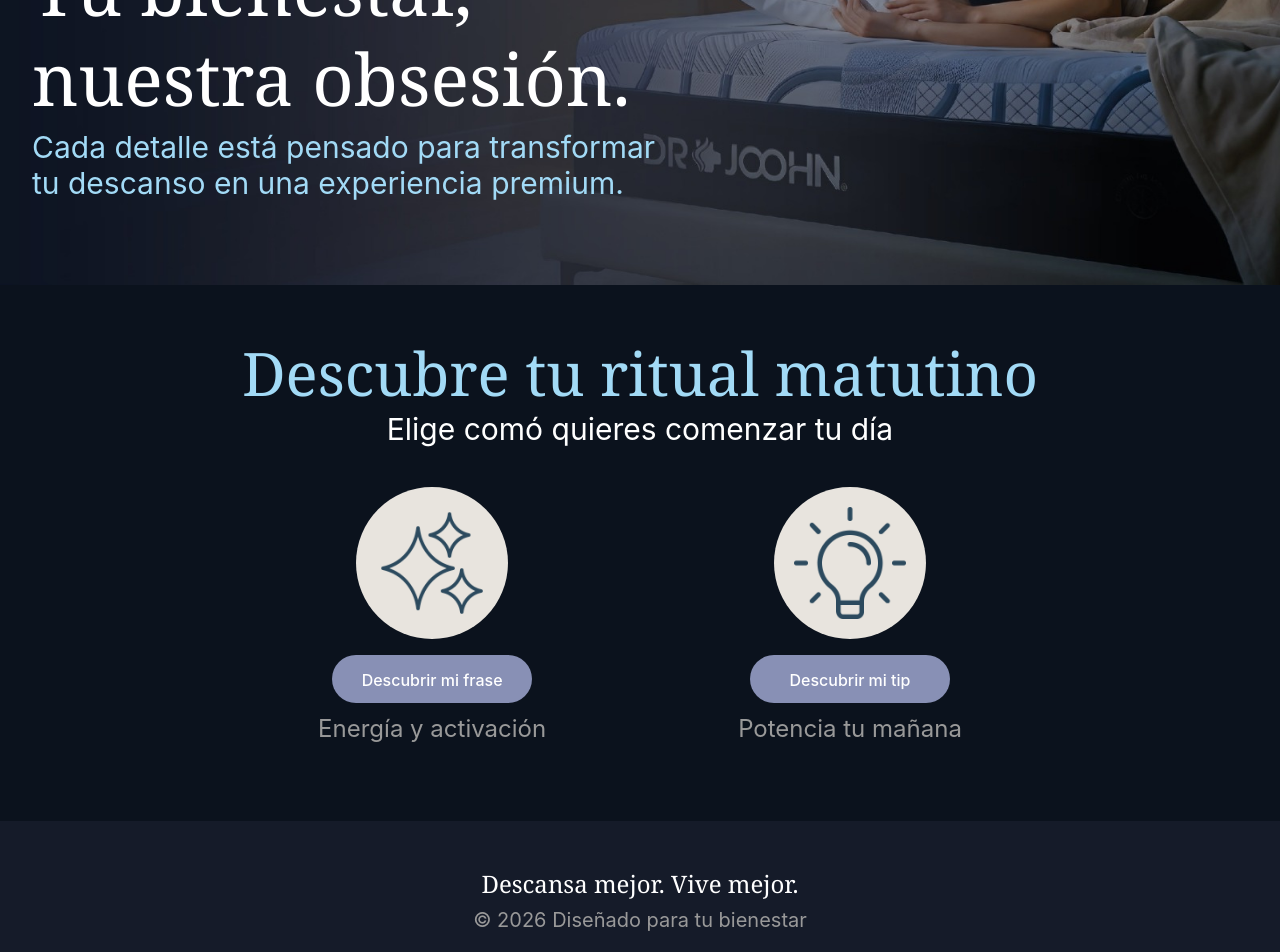
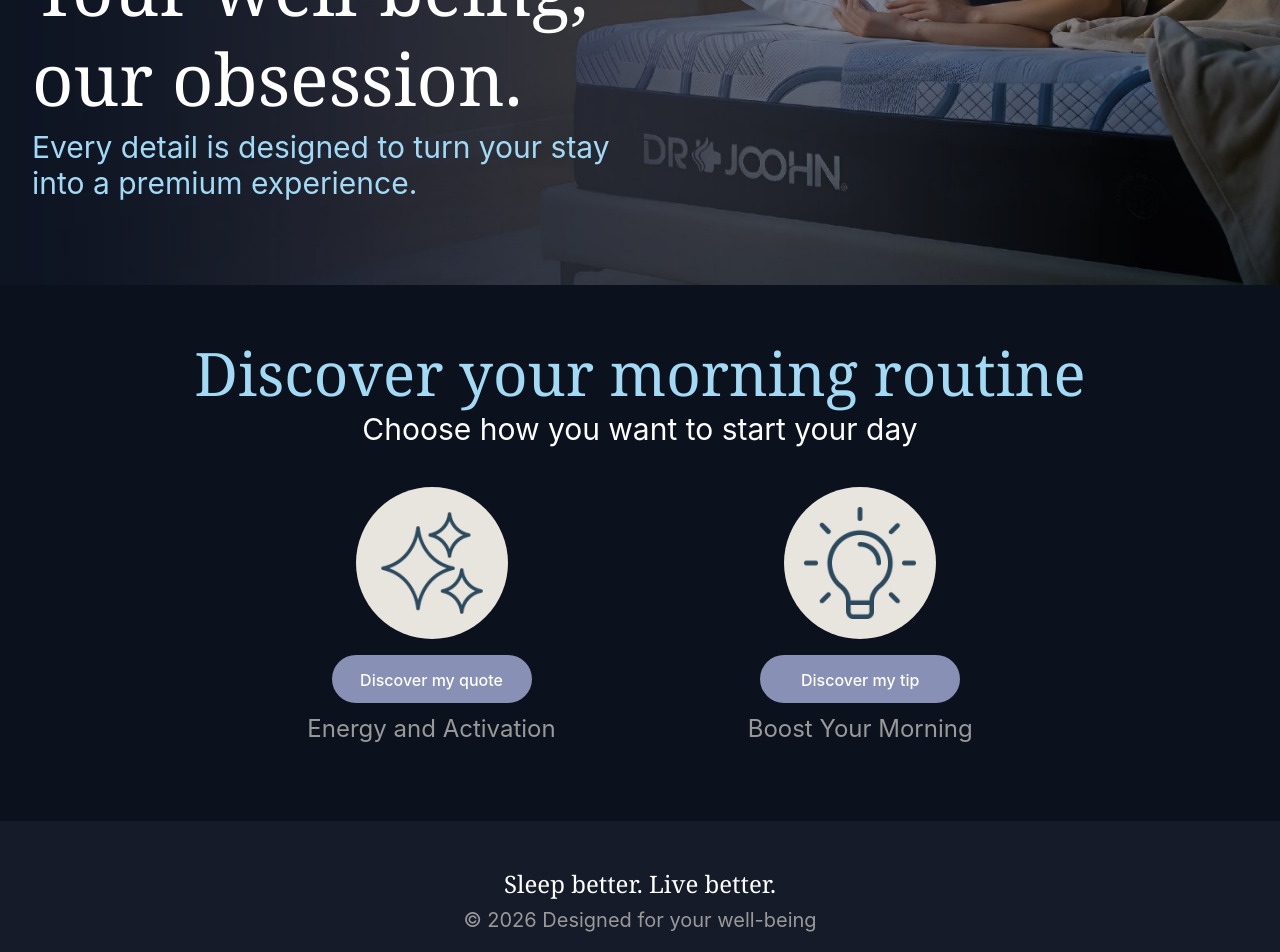
Before and after one commit to softwaredlg/Streak-Pages-front-, a React (Vite) app: page /home in a window 1280 px wide. Shown: the part 160-1112 px from the top of the page. Built offline with nearby package versions, Linux system fonts and the light colour scheme; sample sign-in values are in the browser's storage.

Commit message:
cambio de idioma de textos

```diff
--- a/src/components/footer.jsx
+++ b/src/components/footer.jsx
@@ -38,7 +38,7 @@ const Footer = ({ theme }) => {
                     id="footerText1"
                 >
                     <p>
-                        Descansa mejor. Vive mejor.
+                        Sleep better. Live better.
                     </p>
                 </div>
 
@@ -52,7 +52,7 @@ const Footer = ({ theme }) => {
                     id="footerText2"
                 >
                     <p>
-                        © 2026 Diseñado para tu bienestar
+                        © 2026 Designed for your well-being
                     </p>
                 </div>
             </div>
--- a/src/components/header.jsx
+++ b/src/components/header.jsx
@@ -1,9 +1,6 @@
 
 
 const Header = ({ theme }) => {
-    const a = {
-
-    }
     return (
         <div className="w-full overflow-hidden"
             id="headerContainer"
@@ -51,8 +48,8 @@ const Header = ({ theme }) => {
                                 leading-tight
                                 pb-1.5
                             `}>
-                            Tu bienestar, <br />
-                            nuestra obsesión.
+                            Your well-being, <br />
+                            our obsession.
                         </p>
                         <p className={`
                             ${theme.headerFontSubTitle}
@@ -64,8 +61,8 @@ const Header = ({ theme }) => {
                             2xl:text-4xl
                         `}
                         >
-                            Cada detalle está pensado para transformar<br />
-                            tu descanso en una experiencia premium.
+                            Every detail is designed to turn your stay<br />
+                            into a premium experience.
                         </p>
                     </div>
                 </div>
--- a/src/views/HomePage.jsx
+++ b/src/views/HomePage.jsx
@@ -81,7 +81,7 @@ const HomePage = ({ theme }) => {
                     xl:text-6xl
                     2xl:text-7xl
                     `}
-                    >Descubre tu ritual matutino</h1>
+                    >Discover your morning routine</h1>
                     <h2 className={`
                     ${theme.contentFontColorSubTitle}
                     mt-2
@@ -93,7 +93,7 @@ const HomePage = ({ theme }) => {
                     2xl:text-4xl
 
                     `}
-                    >Elige comó quieres comenzar tu día</h2>
+                    >Choose how you want to start your day</h2>
                 </div>
                 <div className="
                         gap-2
@@ -113,7 +113,7 @@ const HomePage = ({ theme }) => {
                         </div>
                         <div className="flex justify-center" id="phraseButtonContainer">
                             <Button
-                                text={"Descubrir mi frase"}
+                                text={"Discover my quote"}
                                 onClick={() => handlerClaimContent("PHRASE")}//cambiar por onClick
                                 bgColor={"#8890B5"}
                                 textColor={"#ffffff"}
@@ -126,7 +126,7 @@ const HomePage = ({ theme }) => {
                                 my-4
                                 sm:my-2.5
                             `}
-                            >Energía y activación</p>
+                            >Energy and Activation</p>
                         </div>
                     </div>
                     <div className="" id="tipContainer">
@@ -135,7 +135,7 @@ const HomePage = ({ theme }) => {
                         </div>
                         <div className="flex justify-center" id="tipButtonContainer">
                             <Button
-                                text={"Descubrir mi tip"}
+                                text={"Discover my tip"}
                                 onClick={() => handlerClaimContent("TIP")}//cambiar por onClick
                                 bgColor={"#8890B5"}
                                 textColor={"#ffffff"}
@@ -148,7 +148,7 @@ const HomePage = ({ theme }) => {
                                 my-4
                                 sm:my-2.5
                             `}
-                            >Potencia tu mañana</p>
+                            >Boost Your Morning</p>
                         </div>
                     </div>
                 </div>
--- a/src/views/SaveContent.jsx
+++ b/src/views/SaveContent.jsx
@@ -71,7 +71,7 @@ const SaveContent = ({ theme }) => {
                         ${theme.contentFontColorTitle}
                         text-2xl
                     `}
-                    >Tus frases guardadas</p>
+                    >Your saved phrases</p>
                     {
                         savedPhrases.map(
                             ({ content_id, contents }) => (
@@ -108,7 +108,7 @@ const SaveContent = ({ theme }) => {
                             ${theme.contentFontColorTitle}
                             text-2xl
                         `}
-                    >Tus tips guardados</p>
+                    >Your saved tips</p>
                     {
                         savedTips.map(
                             ({ content_id, contents }) => (
--- a/src/views/StreakPage.jsx
+++ b/src/views/StreakPage.jsx
@@ -93,8 +93,8 @@ const StreakPage = ({ theme }) => {
                                 xl:mt-5
                                 md:text-xl
                             `}
-                        >Tu descanso de anoche te preparo para hoy. <br />
-                            Hazlo extraordinario.</p>
+                        >Your rest last night has prepared you for today.<br />
+                            Make it extraordinary.</p>
                     </div>
                     <div className="
                             flex
@@ -115,7 +115,7 @@ const StreakPage = ({ theme }) => {
                             <Button
                                 onClick={handlerSaveContent}
                                 icon={"guardar"}
-                                text={"Guardar"}
+                                text={"Save"}
                                 bgColor={"#EEEBE4"}
                             />
                         </div>
@@ -123,7 +123,7 @@ const StreakPage = ({ theme }) => {
                             <Button
                                 onClick={handleShare}
                                 icon={"compartir"}
-                                text={"Compartir"}
+                                text={"Share"}
                                 bgColor={"#EEEBE4"}
                             />
                         </div>
@@ -159,7 +159,7 @@ const StreakPage = ({ theme }) => {
                             md:text-sm
                             lg:text-base
                             `}
-                        >DÍAS DISFRUTANDO TU DESCANSO
+                        >DAYS OF RELAXATION
                         </p>
                     </div>
                     <p className={`${theme.contetNumberText} text-5xl`}>{content.streak}</p>
@@ -170,8 +170,8 @@ const StreakPage = ({ theme }) => {
                             md:text-lg
                             lg:text-xl
                         `}
-                    >Cada noche cuenta. Sigue construyendo noches de <br />
-                        confort y mañanas llenas de energía.</p>
+                    >Every night counts. Keep creating nights of <br />
+                        comfort and mornings full of energy.</p>
                 </div>
             </div>
         </Layout >
```
